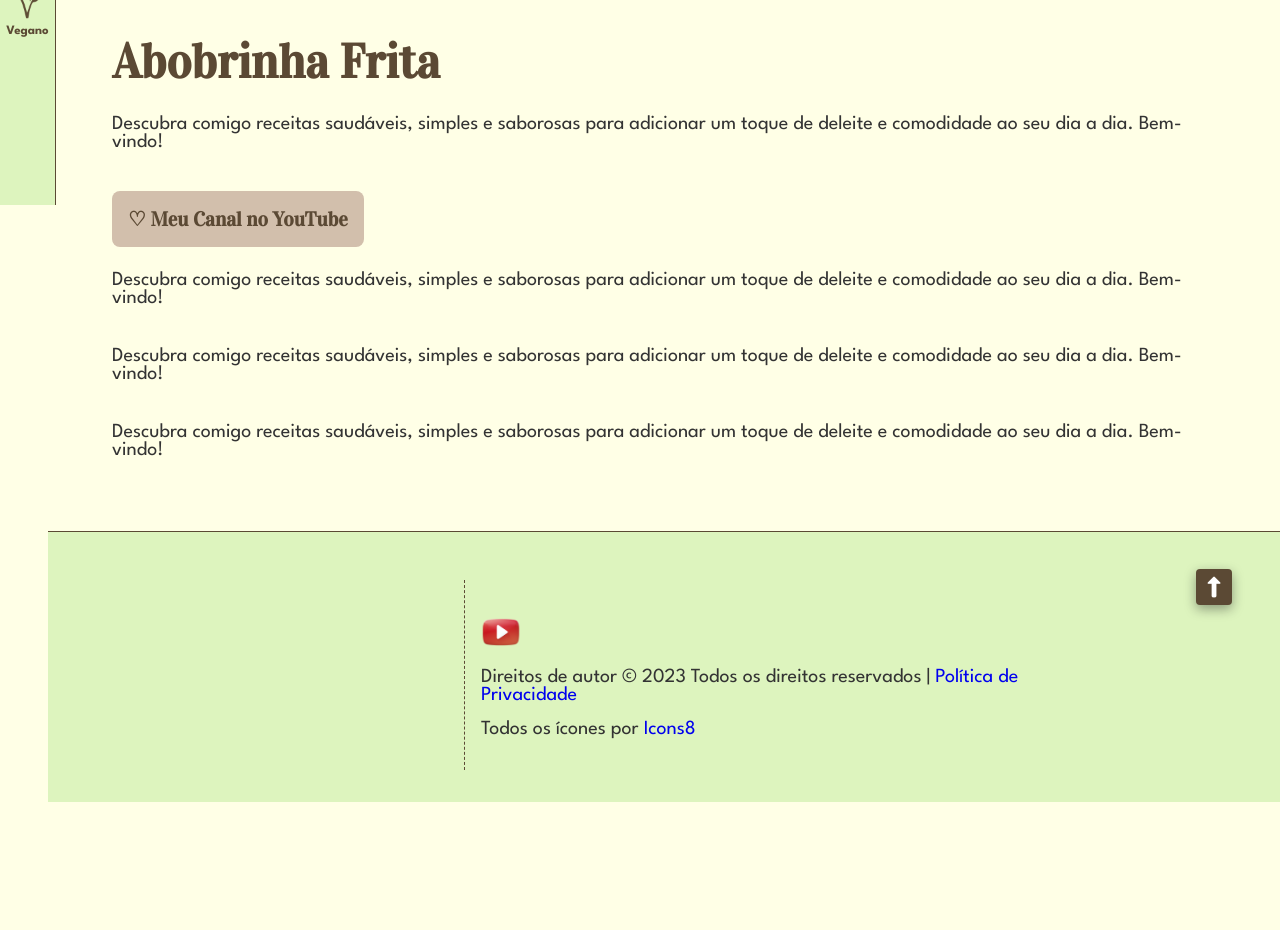
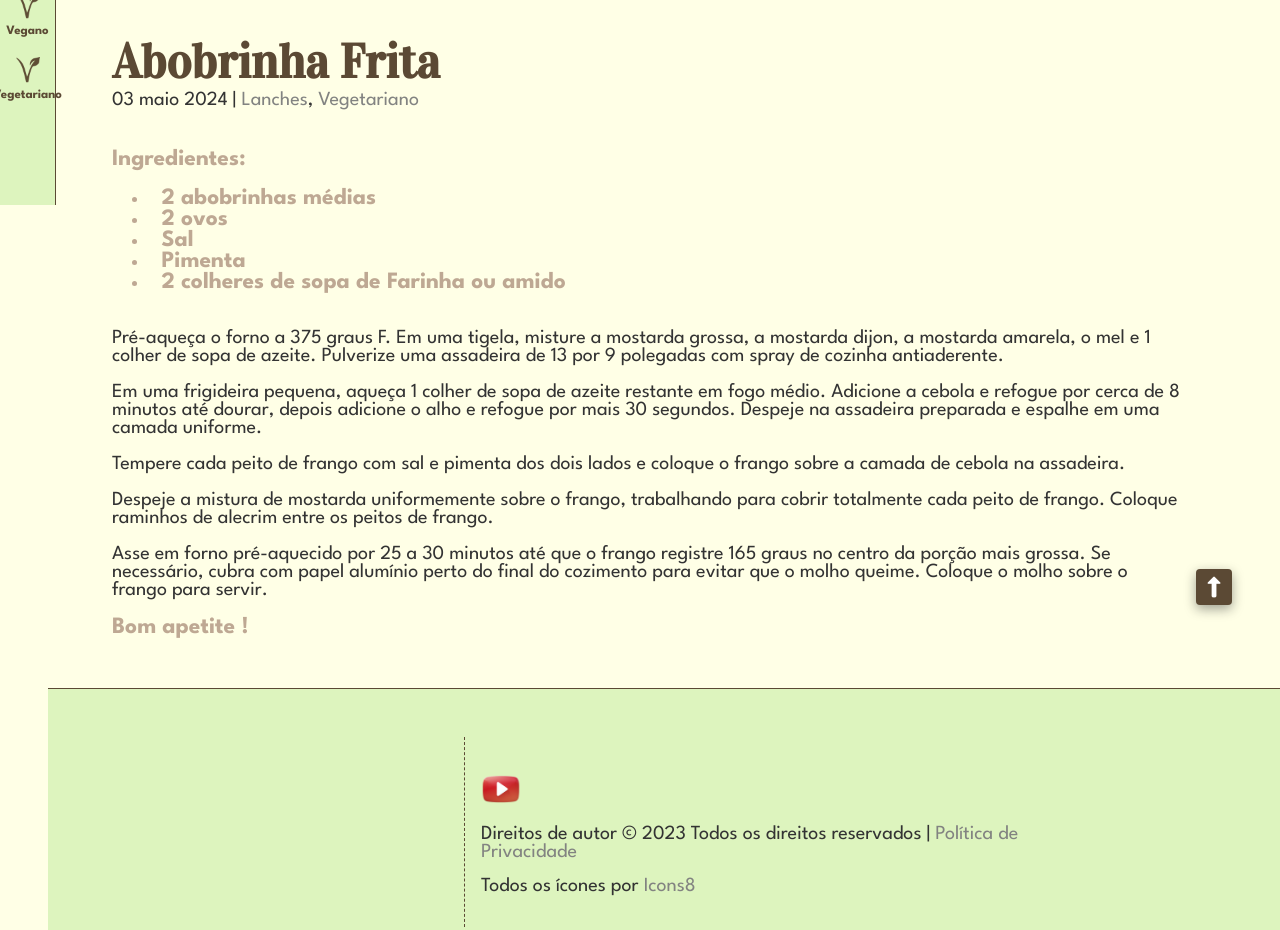
Before and after one commit to locoalemao/jucilene-santana.com, a plain HTML site: page recipes/abro-frita.html in a window 1280 px wide. Shown: the part 595-1525 px from the top of the page. Before the commit the page ends 1397 px from the top, so only its background shows below. Drawn offline with nearby package versions, Linux system fonts and the light colour scheme; files whose address does not match are found by name.

Commit message:
recipe page text

```diff
--- a/assets/css/styles.css
+++ b/assets/css/styles.css
@@ -4,15 +4,18 @@
   padding: 0;
   margin: 0;
 }
+
 .html{
   scroll-behavior: smooth;
 }
+
 input,
 textarea,
 body{
   font-family: var(--body-font);
   font-size: var(--h3-font-size);
 }
+
 body{
   background-color: var(--body-color);
   color: var(--text-color);
@@ -21,21 +24,34 @@ body{
   width: 100%;
   z-index: -10;
 }
+
 input,
 textarea,
 button{
   outline: none;
   border: none;
 }
+
 h1,h2,h3,h4{
   color: var(--title-color);
 }
+
 ul{
   list-style: none;
 }
+
+li {
+  padding-left: 20px;
+}
+
 a{
   text-decoration: none;
 }
+
+a:link {
+  color: hsl(80, 1%, 51%);
+}
+
 img{
   display: block;
 }
@@ -45,9 +61,11 @@ img{
   align-items: center;
   justify-content: center;
 }
+
 .grid{
   display: grid;
 }
+
 .section__title {
   color: var(--first-color-alt);
   font-family: "Vidaloka", sans-serif;
@@ -62,6 +80,7 @@ img{
   z-index: var(--z-fixed);
   border-bottom: .1px solid var(--first-color-alt);
 }
+
 .nav{
   height: var(--header-height);
   display: flex;
@@ -70,6 +89,7 @@ img{
   margin-left: .6rem;
   margin-right: 1rem;
 }
+
 .nav__logo {
   font-family: "Vidaloka", sans-serif;
   font-size: x-large;
@@ -80,35 +100,43 @@ img{
   border-radius: 0.2rem;
   transition: box-shadow .6s, background-color .4s;
 }
+
 .nav__logo:hover {
   background-color: var(--title-color);
 }
+
 .nav__logo span {
   color: hsl(32, 27%, 45%);
 }
+
 .nav__header{
   display: flex;
   flex-direction: row;
   row-gap: 2rem;
   margin-left: 7rem;
 }
+
 .nav__link{
   color: hsl(32, 27%, 45%);
   font-weight: var(--font-semi-bold);
   font-size: var(--h3-font-size);
   transition: color .4s;
 }
+
 .nav__link:hover{
   color: var(--title-color);
 }
+
 /* Active link */
 .active-link{
   color: var(--first-color-alt);
 }
+
 .search-container {
   display: flex;
   margin-left: 1rem;
 }
+
 .nav__social-link{
   display: flex;
   background-color: var(--first-color-alt);
@@ -118,14 +146,17 @@ img{
   border-radius: .4rem;
   transition: transform .3s, background-color .8s;
 }
+
 .nav__social-link:hover{
   transform: translateX(.5rem);
   background-color: hsl(0, 90%, 45%);
 }
+
 .search-input {
   padding: 0.5rem;
   width: 12rem;
 }
+
 .search-button {
   padding: 0.5rem 1rem;
   background-color: var(--first-color-alt);
@@ -134,6 +165,7 @@ img{
   color: #fff;
   cursor: pointer;
 }
+
 .search-button:hover {
   background-color: hsl(32, 27%, 38%);
 }
@@ -220,11 +252,17 @@ img{
 }
 
 .recipe__data{
-  padding: 0 4rem 2rem 4rem;
+  padding: 0 6rem 2rem 4rem;
 }
 
 .recipe__description{
   margin-block: 1rem 1.5rem;
+}
+
+h3 .ingredient {
+  display: inline-block;
+  text-indent: -15px; /* Adjust the value as needed */
+  margin-bottom: 5px; /* Adjust the value as needed */
 }
 
 /*============ FAV RECIPES ============*/
@@ -243,18 +281,21 @@ img{
   border-radius: 0 0 .2rem .2rem;
   margin-top: -.1rem;
 }
+
 .video__grid {
   display: grid;
   grid-template-columns: repeat(auto-fill, minmax(200px, 1fr));
   gap: 1rem;
   margin: 1.5rem 1rem 4rem 1.5rem;
 }
+
 .video__preview {
   display: inline-block;
   vertical-align: center;
   justify-content: center;
   width: 200px;
 }
+
 .thumbnail{
   width: 200px;
   height: 160px;
@@ -265,11 +306,13 @@ img{
   box-shadow: 4px 0 6px rgba(0, 0, 0, 0.3);
   filter: saturate(85%);
 }
+
 .thumbnail__row {
   margin-bottom: 8px;
   object-position: center;
   cursor: pointer;
 }
+
 .video-time {
   font-size: 12px;
   font-weight: 500;
@@ -292,6 +335,7 @@ img{
   font-family: "Vidaloka", sans-serif;
   transition: box-shadow .3s, background-color 1s;
 }
+
 .button:hover {
   background-color: var(--first-color-alt);
   color: var(--first-color);
@@ -306,15 +350,18 @@ img{
   padding: 2rem 0 2rem 0;
   background-color: var(--title-color);
 }
+
 .about h3 {
   color: var(--first-color-alt);
 }
+
 .text {
   min-height: 80vh;
   display: grid;
   place-items: center;
   text-align: justify;
 }
+
 .text img {
   max-width: 100%;
   border-radius: .2rem;
@@ -322,6 +369,7 @@ img{
   filter: brightness(90%);
   filter: blur(.4px);
 }
+
 .row {
   width: 90%;
   max-width: 100rem;
@@ -330,24 +378,29 @@ img{
   grid-gap: 2rem 1rem;
   margin-bottom: 1rem;
 }
+
 .row .right-img,
 .row .left-img {
   overflow: hidden;
 }
+
 .row .right-img img,
 .row .left-img img {
   width: 100%;
   height: 100%;
   object-fit: cover;
 }
+
 .row .left-text,
 .row .right-text {
   display: flex;
   align-items: center;
 }
+
 .row .left-text .content{
   padding-right: 2rem;
 }
+
 .row .right-text .content{
   padding-left: 2rem;
 }
@@ -367,14 +420,15 @@ img{
   z-index: var(--z-tooltip);
   transition: bottom .4s, transform .4s;
 }
+
 .scrollup:hover{
   transform: translateY(-.25rem);
 }
+
 /* Show Scroll Up */
 .show-scroll{
   bottom: 3rem;
 }
-
 /*--================ PRIVACY POLICY ================*/
 .policy__section {
   justify-content: center;
--- a/assets/css/variable.css
+++ b/assets/css/variable.css
@@ -3,7 +3,7 @@
   --hue: 85;
   --first-color: hsl(var(--hue), 70%, 85%); /* 	#ddf4be */
   --first-color-alt: hsl(32, 27%, 28%); /* #5b4934 */
-  --title-color: hsl(30, 30%, 75%); /* #d2bfac */
+  --title-color: hsl(29, 25%, 66%); /* #d2bfac */
   --text-color: hsl(0, 0%, 20%); /* #333333 */
   --text-color-alt: hsl(0, 0%, 80%); /* 	#cccccc */
   --body-color: hsl(60, 100%, 95%); /* #ffffe5 */
--- a/main/footer.html
+++ b/main/footer.html
@@ -16,7 +16,7 @@
             <div class="footer__copy-group">
                 <span class="footer__copy">
                     Direitos de autor &#169; 2023 Todos os direitos reservados |
-                    <a target="_blank" href="privacy_policy.html">Política de Privacidade</a>
+                    <a target="_blank" href="/main/privacy_policy.html">Política de Privacidade</a>
                 </span>
 
                 <span class="footer__copy">
--- a/main/sidebar.html
+++ b/main/sidebar.html
@@ -35,4 +35,8 @@
         <img src="../assets/icons/vegano-48.png" alt="ícone vegano">
         <div>Vegano</div>
     </button>
+    <button class="sidebar-button">
+        <img src="../assets/icons/vegano-48.png" alt="ícone vegano">
+        <div>Vegetariano</div>
+    </button>
 </nav>
--- a/recipes/abro-frita.html
+++ b/recipes/abro-frita.html
@@ -49,31 +49,57 @@
       <!--================ HOME ================-->
       <section class="home section" id="home">
         <div class="recipe__vid">
-          <iframe width="70%" height="600rem" src="https://www.youtube.com/embed/yWlGUJQy-00" frameborder="0" allowfullscreen></iframe>
+          <iframe width="70%" height="600rem" src="https://www.youtube.com/embed/yWlGUJQy-00"
+           frameborder="0" allowfullscreen></iframe>
         </div>
 
         <div class="recipe__data">
           <h1 class="home__title">Abobrinha Frita</h1>
 
-          <p class="recipe__description">
-            Descubra comigo receitas saudáveis, simples e saborosas para adicionar um toque de deleite e comodidade ao seu dia a dia. Bem-vindo!
-          </p>
+          <p class="et_pb_title_meta_container">
+            <span class="published">03 maio 2024</span> |
+            <a href="/category/fleisch-fisch/" rel="category tag">Lanches</a>,
+            <a href="/category/japanische-klassiker/" rel="category tag">Vegetariano</a>
 
-          <a href="https://www.youtube.com/@jucilene.santana" class="button">
-            ♡ Meu Canal no YouTube
-          </a>
-
-          <p class="recipe__description">
-            Descubra comigo receitas saudáveis, simples e saborosas para adicionar um toque de deleite e comodidade ao seu dia a dia. Bem-vindo!
           </p>
 
           <p class="recipe__description">
-            Descubra comigo receitas saudáveis, simples e saborosas para adicionar um toque de deleite e comodidade ao seu dia a dia. Bem-vindo!
-          </p>
+            <h3>Ingredientes:</h3><br>
 
-          <p class="recipe__description">
-            Descubra comigo receitas saudáveis, simples e saborosas para adicionar um toque de deleite e comodidade ao seu dia a dia. Bem-vindo!
-          </p>
+            <h3>
+              <li>2 abobrinhas médias</li>
+              <li>2 ovos</li>
+              <li>Sal</li>
+              <li>Pimenta</li>
+              <li>2 colheres de sopa de Farinha ou amido</li>
+            </h3>
+          </p><br><br>
+
+          <p>Pré-aqueça o forno a 375 graus F. Em uma tigela, misture a mostarda grossa, a mostarda dijon,
+             a mostarda amarela, o mel e 1 colher de sopa de azeite. Pulverize uma assadeira de 13 por 9
+             polegadas com spray de cozinha antiaderente.
+          </p><br>
+
+          <p>Em uma frigideira pequena, aqueça 1 colher de sopa de azeite restante em fogo médio.
+              Adicione a cebola e refogue por cerca de 8 minutos até dourar,
+              depois adicione o alho e refogue por mais 30 segundos.
+              Despeje na assadeira preparada e espalhe em uma camada uniforme.
+          </p><br>
+
+          <p>Tempere cada peito de frango com sal e pimenta dos dois lados e coloque o frango
+             sobre a camada de cebola na assadeira.
+          </p><br>
+
+          <p>Despeje a mistura de mostarda uniformemente sobre o frango, trabalhando para cobrir
+             totalmente cada peito de frango. Coloque raminhos de alecrim entre os peitos de frango.
+          </p><br>
+
+          <p>Asse em forno pré-aquecido por 25 a 30 minutos até que o frango registre 165 graus
+            no centro da porção mais grossa. Se necessário, cubra com papel alumínio perto do
+            final do cozimento para evitar que o molho queime. Coloque o molho sobre o frango para servir.
+          </p><br>
+
+          <h3>Bom apetite !</h3><br>
         </div>
       </section>
     <!--================ FOOTER ================-->
```
